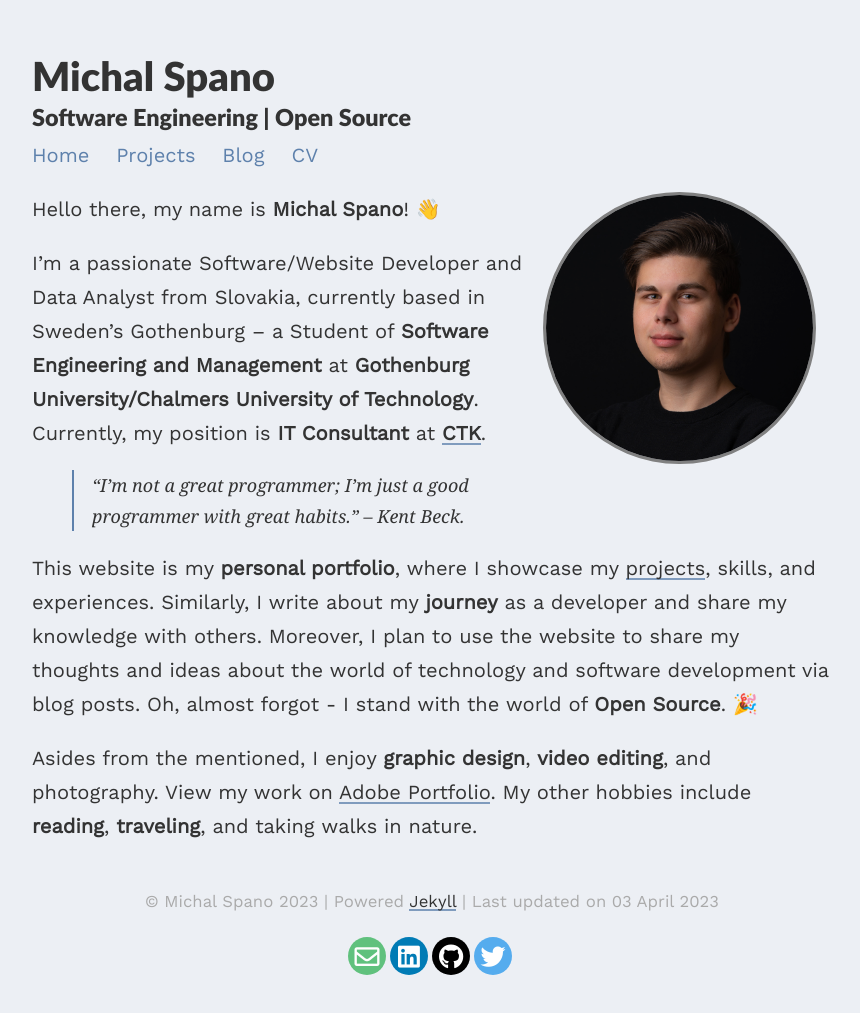
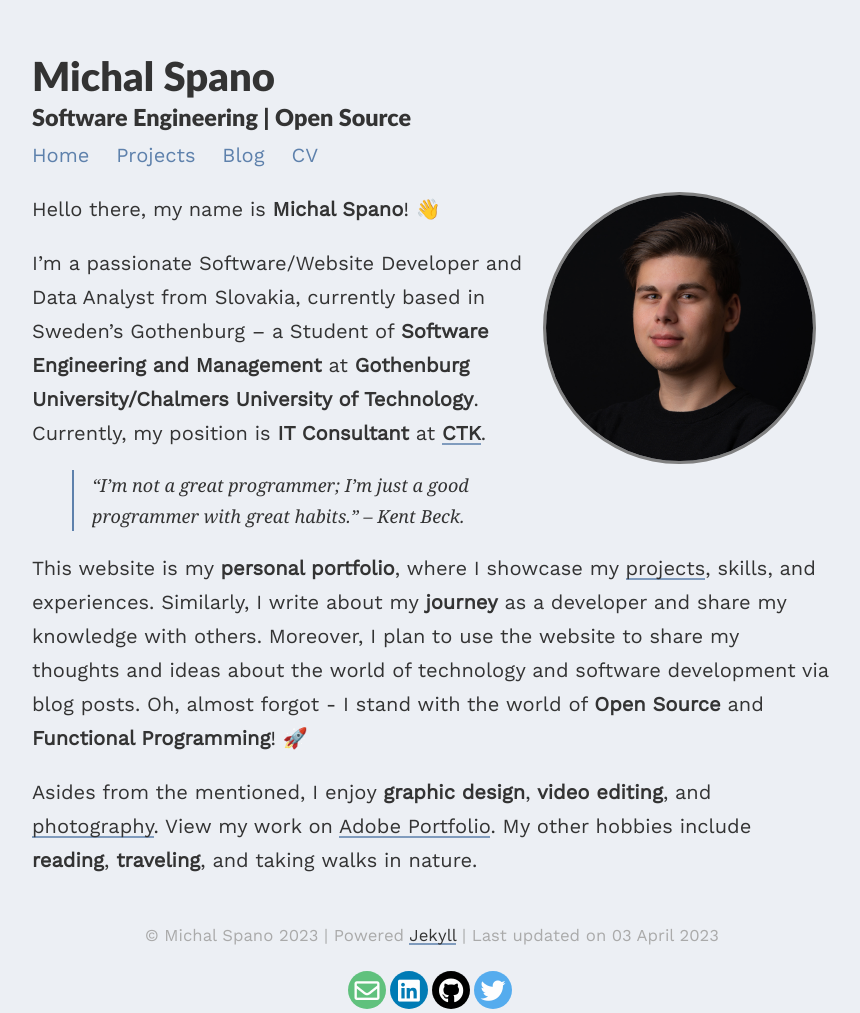
Before and after one commit to michalspano/michalspano.github.io, a Jekyll site: the page built from index.md, in a window 1280 px wide. Shown: the whole page, without its empty margins (208-1068 px from the left). Built offline with Jekyll 4.4.1, drawn with Linux system fonts in a browser that asks for light colours; nearby versions of some CDN libraries; before the commit the page ends 980 px from its top, so only the background shows below that.

Commit message:
Add link to `flickr` & func. prog. text in `index.md`

```diff
--- a/index.md
+++ b/index.md
@@ -14,6 +14,6 @@ I'm a passionate Software/Website Developer and Data Analyst from Slovakia, curr
 
 > _"I'm not a great programmer; I'm just a good programmer with great habits."_ – Kent Beck.
 
-This website is my **personal portfolio**, where I showcase my [projects](https://github.com/michalspano){:target="_blank"}, skills, and experiences. Similarly, I write about my **journey** as a developer and share my knowledge with others. Moreover, I plan to use the website to share my thoughts and ideas about the world of technology and software development via blog posts. Oh, almost forgot - I stand with the world of **Open Source**. &#127881;
+This website is my **personal portfolio**, where I showcase my [projects](https://github.com/michalspano){:target="_blank"}, skills, and experiences. Similarly, I write about my **journey** as a developer and share my knowledge with others. Moreover, I plan to use the website to share my thoughts and ideas about the world of technology and software development via blog posts. Oh, almost forgot - I stand with the world of **Open Source** and **Functional Programming**! &#128640;
 
-Asides from the mentioned, I enjoy **graphic design**, **video editing**, and photography. View my work on [Adobe Portfolio](https://michalspano.myportfolio.com/){:target="_blank"}. My other hobbies include **reading**, **traveling**, and taking walks in nature.
+Asides from the mentioned, I enjoy **graphic design**, **video editing**, and [photography](https://flickr.com/photos/197352203@N08/){:target="_blank"}. View my work on [Adobe Portfolio](https://michalspano.myportfolio.com/){:target="_blank"}. My other hobbies include **reading**, **traveling**, and taking walks in nature.
```
